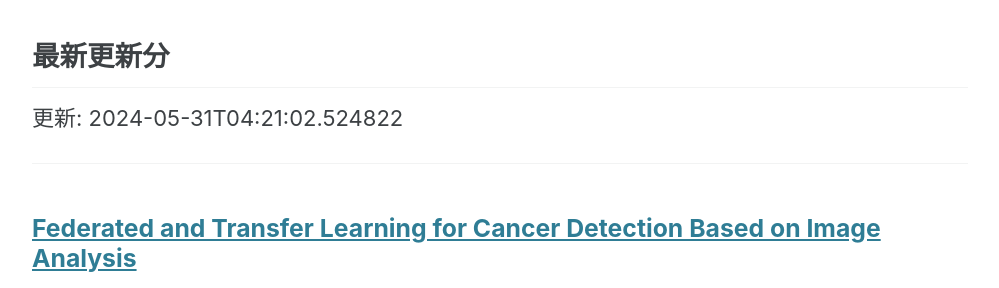
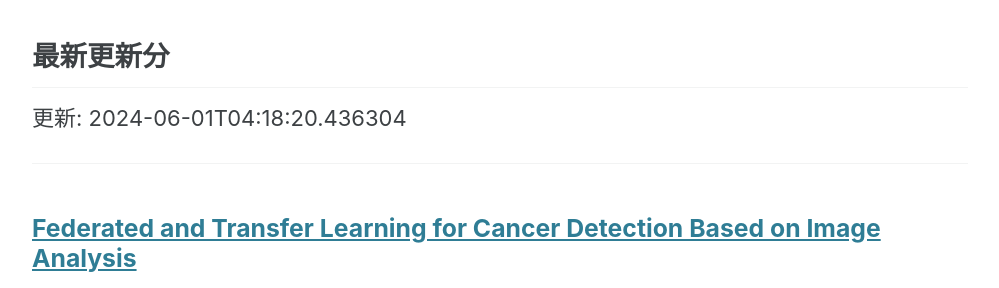
Before and after one commit to haruhisa-enomoto/arxiv-privacy-tech, a Jekyll site: the page built from index.md, in a window 1280 px wide and 900 px high, scrolled down 680 px. Shown: the part 155-443 px from the top of the window, without its empty margins (140-1139 px from the left). Built offline with Jekyll 4.4.1, drawn with Linux system fonts in a browser that asks for light colours; cached includes are drawn as plain includes.

Commit message:
:robot: Automate updates

```diff
--- a/index.md
+++ b/index.md
@@ -27,7 +27,7 @@ author_profile: false
 
 ## 最新更新分
 
-更新: 2024-05-31T04:21:02.524822
+更新: 2024-06-01T04:18:20.436304
 
 - - -
 
```
